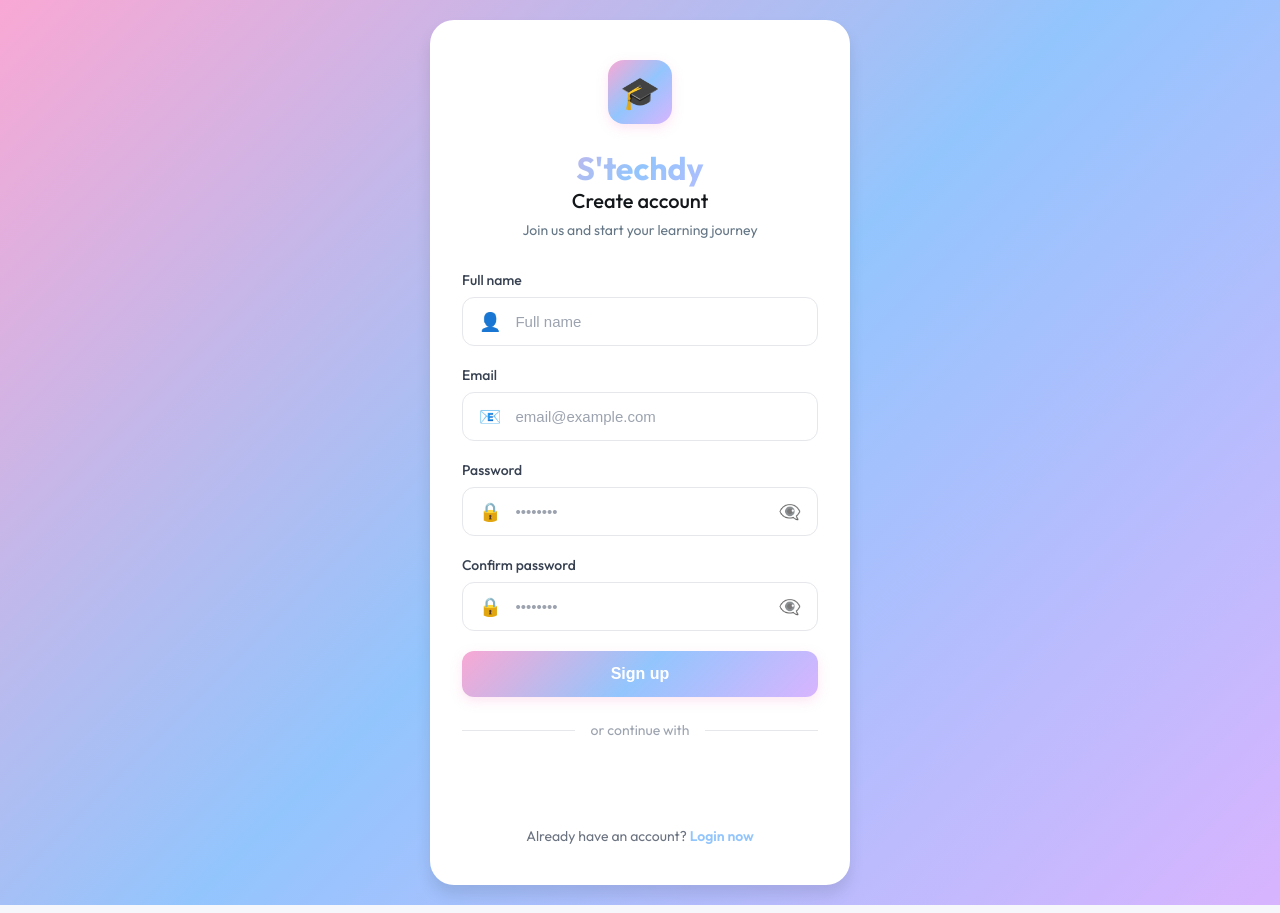
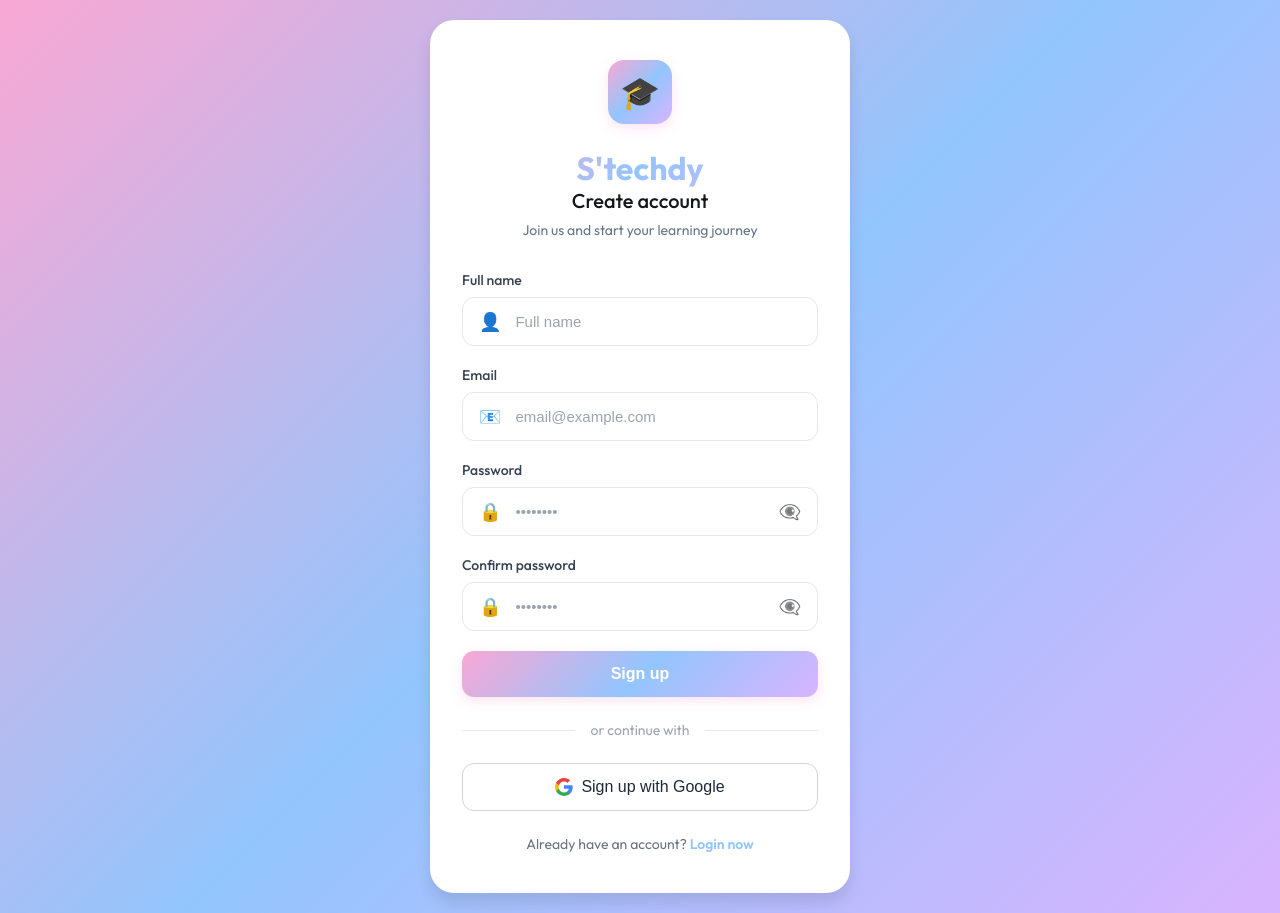
Before and after one commit to Stechdy/Stechdy, a React (Create React App) app in the folder Stechdy_FE/frontend/: page /register in a window 1280 px wide. Built offline with nearby package versions, Linux system fonts and the light colour scheme; no server answers.

Commit message:
Btn-gg-Register

```diff
--- a/Stechdy_FE/frontend/src/i18n/locales/en.json
+++ b/Stechdy_FE/frontend/src/i18n/locales/en.json
@@ -226,6 +226,7 @@
       "confirmPassword": "Confirm password",
       "submit": "Sign up",
       "orContinueWith": "or continue with",
+      "googleSignUp": "Sign up with Google",
       "haveAccount": "Already have an account?",
       "loginNow": "Login now",
       "registerFailed": "Registration failed. Please try again.",
--- a/Stechdy_FE/frontend/src/i18n/locales/vi.json
+++ b/Stechdy_FE/frontend/src/i18n/locales/vi.json
@@ -226,6 +226,7 @@
       "confirmPassword": "Xác nhận mật khẩu",
       "submit": "Đăng ký",
       "orContinueWith": "hoặc tiếp tục với",
+      "googleSignUp": "Đăng ký bằng Google",
       "haveAccount": "Đã có tài khoản?",
       "loginNow": "Đăng nhập ngay",
       "registerFailed": "Đăng ký thất bại. Vui lòng thử lại.",
--- a/Stechdy_FE/frontend/src/pages/Auth/Register.css
+++ b/Stechdy_FE/frontend/src/pages/Auth/Register.css
@@ -95,6 +95,16 @@
   text-decoration: underline;
 }
 
+/* Hidden Google Login Component */
+.google-login-hidden {
+  display: none !important;
+  position: absolute !important;
+  opacity: 0 !important;
+  pointer-events: none !important;
+  width: 0 !important;
+  height: 0 !important;
+}
+
 .google-login-wrapper {
   width: 100%;
   display: flex;
--- a/Stechdy_FE/frontend/src/pages/Auth/Register.jsx
+++ b/Stechdy_FE/frontend/src/pages/Auth/Register.jsx
@@ -1,4 +1,4 @@
-import React, { useState } from "react";
+import React, { useState, useRef } from "react";
 import { Link, useNavigate } from "react-router-dom";
 import { GoogleOAuthProvider, GoogleLogin } from "@react-oauth/google";
 import { useTranslation } from "react-i18next";
@@ -15,6 +15,7 @@ const GOOGLE_CLIENT_ID =
 const Register = () => {
   const navigate = useNavigate();
   const { t, i18n } = useTranslation();
+  const googleButtonRef = useRef(null);
   const [formData, setFormData] = useState({
     name: "",
     email: "",
@@ -138,6 +139,16 @@ const Register = () => {
     setApiError(t("auth.register.googleSignupFailed"));
   };
 
+  const handleCustomGoogleButtonClick = () => {
+    // Trigger click on hidden Google button
+    if (googleButtonRef.current) {
+      const googleButton = googleButtonRef.current.querySelector('div[role="button"]');
+      if (googleButton) {
+        googleButton.click();
+      }
+    }
+  };
+
   return (
     <GoogleOAuthProvider clientId={GOOGLE_CLIENT_ID}>
       <AuthLayout>
@@ -217,7 +228,48 @@ const Register = () => {
             <span>{t("auth.register.orContinueWith")}</span>
           </div>
 
-          <div className="google-login-wrapper">
+          {/* Custom Google Button with gradient style */}
+          <AuthButton
+            type="button"
+            variant="google"
+            onClick={handleCustomGoogleButtonClick}
+            disabled={loading}
+            icon={
+              <svg
+                width="18"
+                height="18"
+                viewBox="0 0 18 18"
+                fill="none"
+                xmlns="http://www.w3.org/2000/svg"
+              >
+                <path
+                  d="M17.64 9.2c0-.637-.057-1.251-.164-1.84H9v3.481h4.844c-.209 1.125-.843 2.078-1.796 2.717v2.258h2.908c1.702-1.567 2.684-3.874 2.684-6.615z"
+                  fill="#4285F4"
+                />
+                <path
+                  d="M9 18c2.43 0 4.467-.806 5.956-2.184l-2.908-2.258c-.806.54-1.837.86-3.048.86-2.344 0-4.328-1.584-5.036-3.711H.957v2.332C2.438 15.983 5.482 18 9 18z"
+                  fill="#34A853"
+                />
+                <path
+                  d="M3.964 10.707c-.18-.54-.282-1.117-.282-1.707 0-.59.102-1.167.282-1.707V4.961H.957C.347 6.175 0 7.55 0 9s.348 2.825.957 4.039l3.007-2.332z"
+                  fill="#FBBC05"
+                />
+                <path
+                  d="M9 3.58c1.321 0 2.508.454 3.44 1.345l2.582-2.58C13.463.891 11.426 0 9 0 5.482 0 2.438 2.017.957 4.958L3.964 7.29C4.672 5.163 6.656 3.58 9 3.58z"
+                  fill="#EA4335"
+                />
+              </svg>
+            }
+          >
+            {t("auth.register.googleSignUp")}
+          </AuthButton>
+
+          {/* Hidden Google Login Component */}
+          <div
+            ref={googleButtonRef}
+            className="google-login-hidden"
+            style={{ display: 'none' }}
+          >
             <GoogleLogin
               onSuccess={handleGoogleSignup}
               onError={handleGoogleError}
@@ -226,7 +278,8 @@ const Register = () => {
               text="continue_with"
               shape="rectangular"
               locale={i18n.language}
-              width="100%"
+              auto_select={false}
+              use_fedcm_for_prompt={false}
             />
           </div>
 
```
